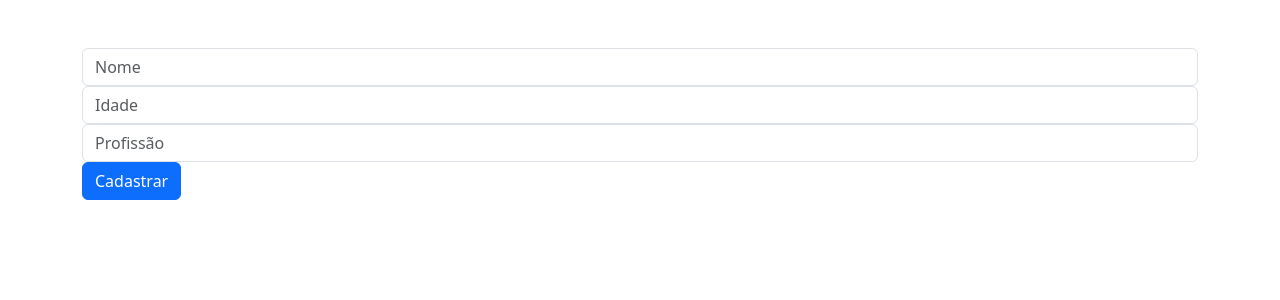
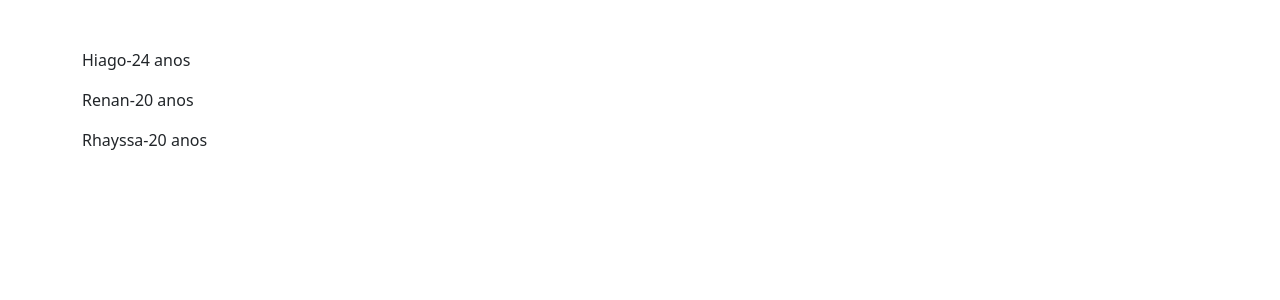
Before and after one commit to HiagoRissatto/React, a React (Vite) app in the folder Curso-Basico-de-React/: page / in a window 1280 px wide. Shown: the top 300 px of the page. Built offline with nearby package versions, Linux system fonts and the light colour scheme.

Commit message:
Aprendendo a utilização do map

```diff
--- a/Curso-Basico-de-React/src/App.tsx
+++ b/Curso-Basico-de-React/src/App.tsx
@@ -1,10 +1,10 @@
 import "bootstrap/dist/css/bootstrap.min.css";
-import Cadastro from "./components/CadastroUsuario";
+import ListaUsuario from "./components/ListaUsuario";
 
 export function App() {
   return (
     <div className="container py-5">
-      <Cadastro/>
-    </div>
+      <ListaUsuario />
+      </div>
   );
 }
--- /dev/null
+++ b/Curso-Basico-de-React/src/components/ListaUsuario.tsx
@@ -0,0 +1,17 @@
+function ListaUsuario(){
+    const usuarios = [
+        {id:1, nome :"Hiago", idade:24},
+        {id:2, nome: "Renan", idade:20},
+        {id:3, nome:"Rhayssa", idade:20}
+    ];
+        return(
+            <>
+             {usuarios.map((usuario) => (
+            <p key={usuario.id} >{usuario.nome}-{usuario.idade} anos
+            </p>
+             ))}
+            </>
+        );
+    }
+
+export default ListaUsuario;
```
